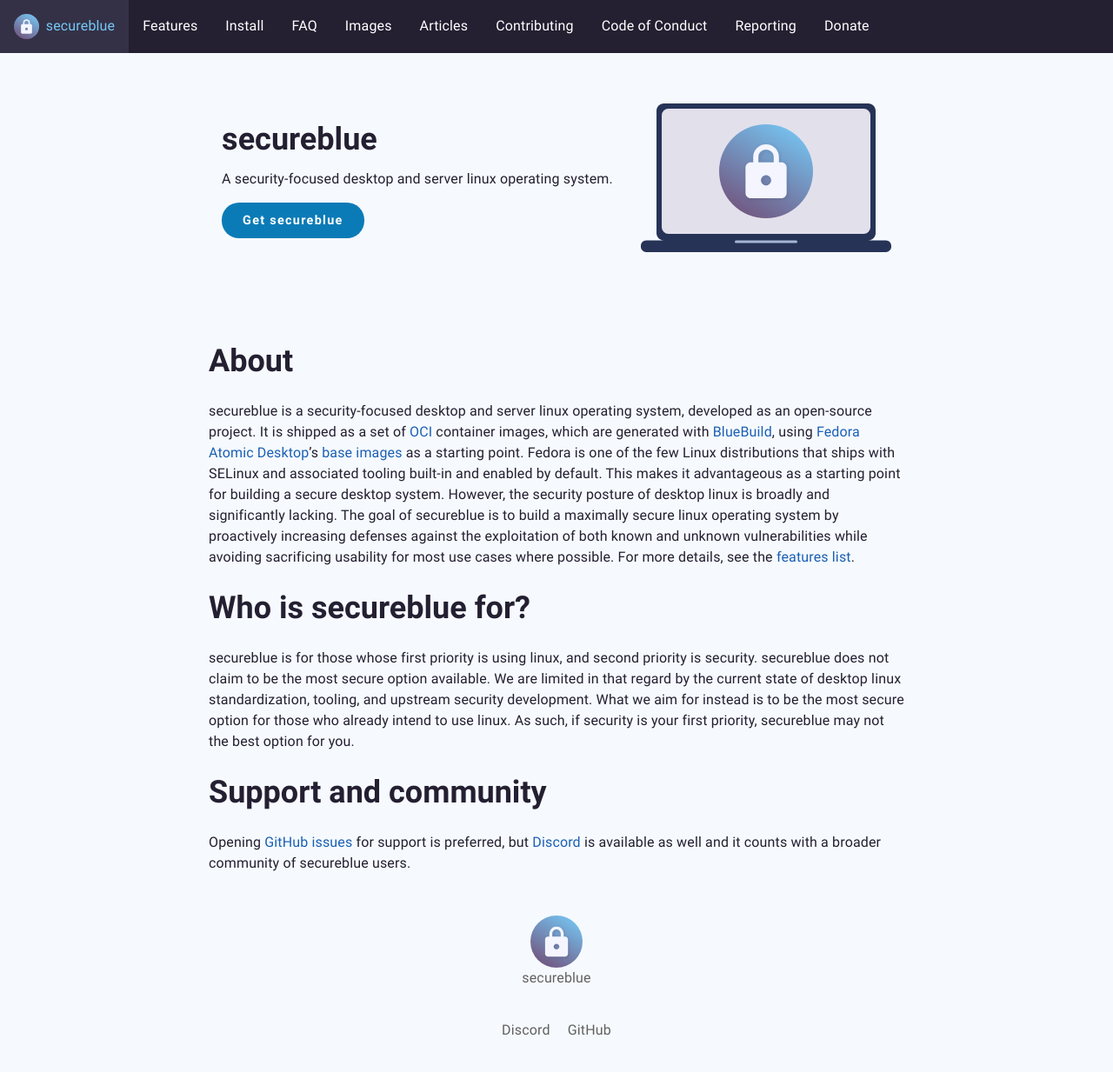
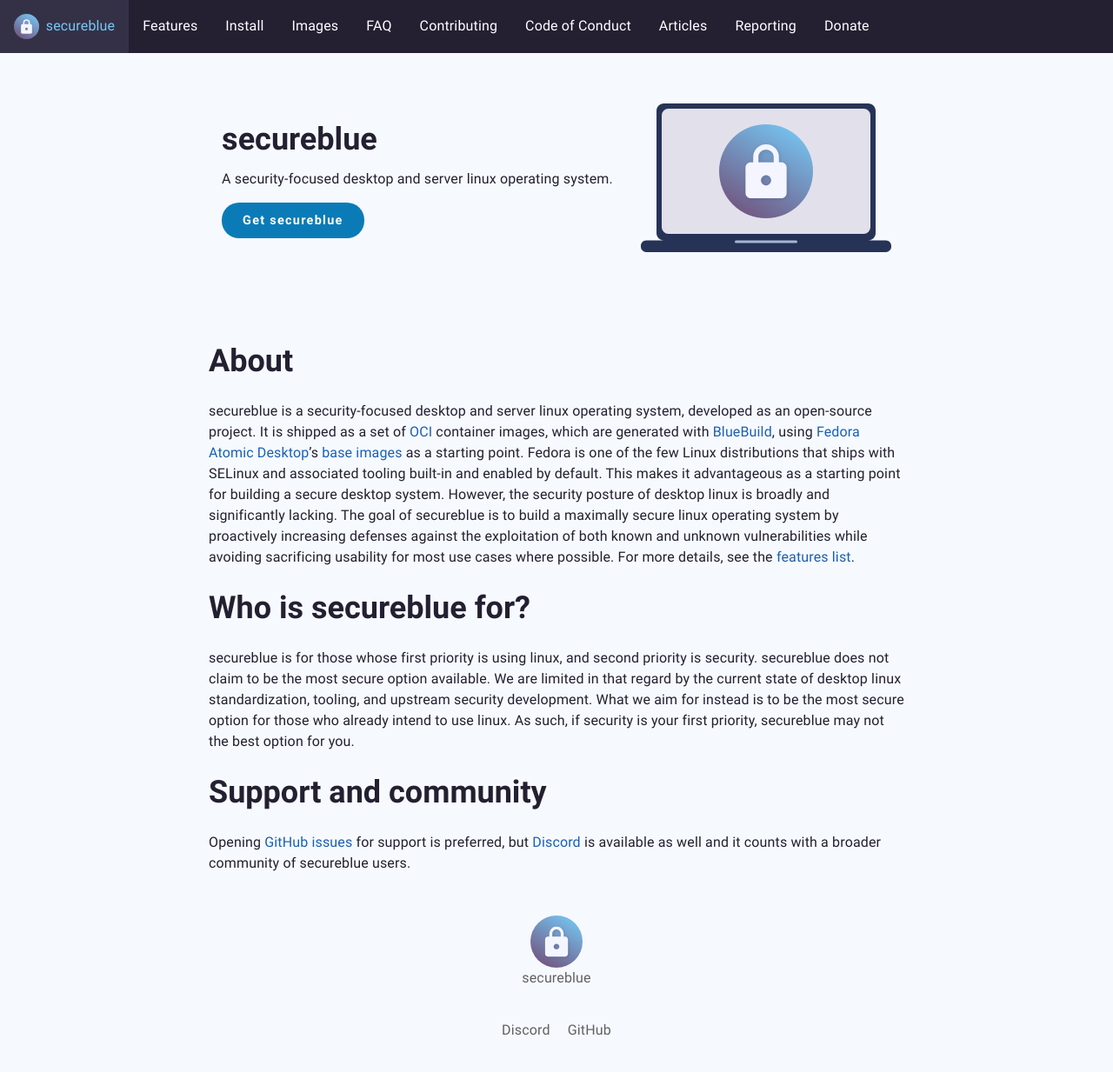
Before and after one commit to secureblue/secureblue.github.io, a Jekyll site: the page built from content/INDEX.md, in a window 1280 px wide. Shown: the whole page at 87% size. Built offline with Jekyll 4.4.1, drawn with Linux system fonts in a browser that asks for light colours; some of the changed lines change nothing that is shown.

Commit message:
rearrange

```diff
--- a/_includes/header.html
+++ b/_includes/header.html
@@ -4,11 +4,11 @@
             <li {% if include.content == "" %}aria-current="page"{% endif %}><a href="/"><img src="/assets/icons/favicon.svg" alt=""/>secureblue</a></li>
             <li {% if include.content == "features" %}aria-current="page"{% endif %}><a href="/features">Features</a></li>
             <li {% if include.content == "install" %}aria-current="page"{% endif %}><a href="/install">Install</a></li>
+            <li {% if include.content == "images" %}aria-current="page"{% endif %}><a href="/images">Images</a></li>
             <li {% if include.content == "faq" %}aria-current="page"{% endif %}><a href="/faq">FAQ</a></li>
-            <li {% if include.content == "images" %}aria-current="page"{% endif %}><a href="/images">Images</a></li>
-            <li {% if include.content == "articles" %}aria-current="page"{% endif %}><a href="/articles">Articles</a></li>
             <li {% if include.content == "contributing" %}aria-current="page"{% endif %}><a href="/contributing">Contributing</a></li>
             <li {% if include.content == "code-of-conduct" %}aria-current="page"{% endif %}><a href="/code-of-conduct">Code of Conduct</a></li>
+            <li {% if include.content == "articles" %}aria-current="page"{% endif %}><a href="/articles">Articles</a></li>
             <li {% if include.content == "reporting" %}aria-current="page"{% endif %}><a href="/reporting">Reporting</a></li>
             <li {% if include.content == "donate" %}aria-current="page"{% endif %}><a href="/donate">Donate</a></li>
         </ul>
```
